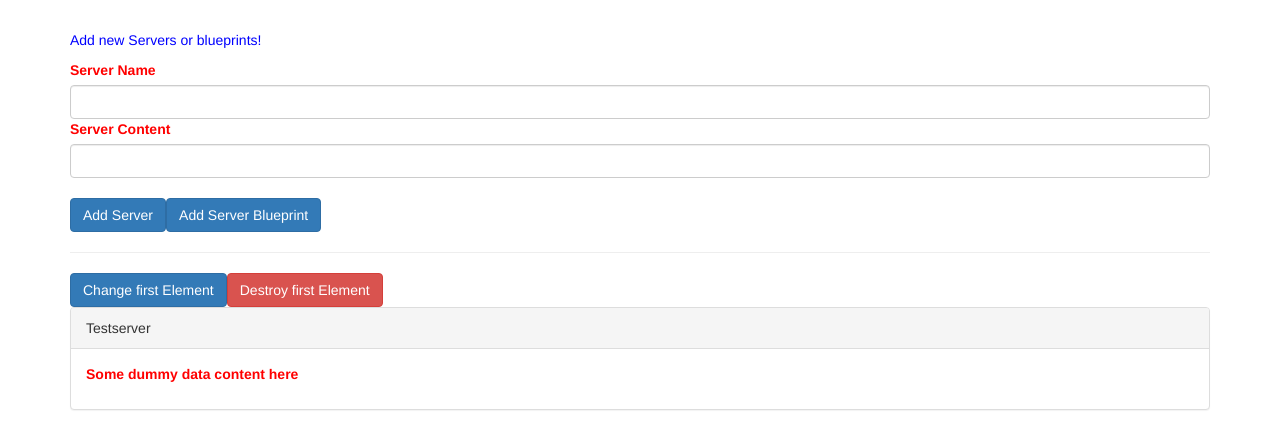
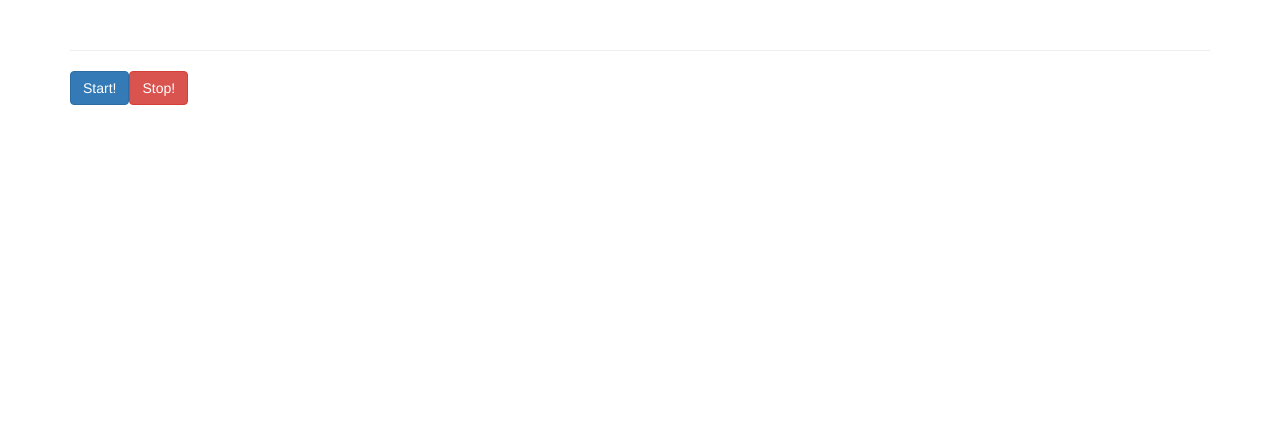
Before and after one commit to richardcalf/angular-the-complete-guide, an Angular app in the folder cmp-databinding-start/: page / in a window 1280 px wide. Shown: the top 448 px of the page. Built offline with nearby package versions, Linux system fonts and the light colour scheme.

Commit message:
assignment 4 : event binding view encapsulation (done)
I've done this badly because I can't get the different

components (odd and even) to not group together

all the odds are at the top, all the evens are grouped below

so I cheat by only using one component, even

```diff
--- a/cmp-databinding-start/src/app/app.component.html
+++ b/cmp-databinding-start/src/app/app.component.html
@@ -1,21 +1,22 @@
 <div class="container">
-  <app-cockpit
-  (serverCreated)="onServerAdded($event)"
-  (blueprintCreated)="onBlueprintAdded($event)"
-  ></app-cockpit>
   <hr>
   <div class="row">
     <div class="col-xs-12">
-      <button class="btn btn-primary" (click)="onChangeFirst()">Change first Element</button>
-      <button class="btn btn-danger" (click)="onDestroyFirst()">Destroy first Element</button>
-      <app-server-element
-      *ngFor="let serverElement of serverElements"
-      [name]="serverElement.name">
-      <p #contentParagraph>
-        <strong *ngIf="serverElement.type === 'server'" style="color: red">{{ serverElement.content }}</strong>
-        <em *ngIf="serverElement.type === 'blueprint'">{{ serverElement.content }}</em>
-      </p>
-    </app-server-element>
+      <app-gamecontrol
+      (myTickEvent)="onTickEvent($event)"
+      ></app-gamecontrol>
+      <div class="row" *ngFor="let item of listElements" >
+        <app-odd *ngIf="item.name === 'oddball'" >
+        </app-odd>
+      </div>
+      <div class="row" *ngFor="let item of listElements">
+        <app-even>
+          <p #contentParagraph>
+            <strong *ngIf="item.name === 'even'" style="color: green">{{ item.tick }} {{item.name}}</strong>
+            <strong *ngIf="item.name === 'odd'" style="color: red">{{ item.tick }}  {{item.name}}</strong>
+          </p>
+        </app-even>
+      </div>
     </div>
   </div>
 </div>
--- a/cmp-databinding-start/src/app/app.component.ts
+++ b/cmp-databinding-start/src/app/app.component.ts
@@ -6,30 +6,40 @@ import { Component } from '@angular/core';
   styleUrls: ['./app.component.css']
 })
 export class AppComponent {
-  serverElements = [{type: 'server', name: 'Testserver', content: 'Some dummy data content here'}];
+  //serverElements = [{type: 'server', name: 'Testserver', content: 'Some dummy data content here'}];
+  listElements = [];
 
-  onServerAdded(serverData: {serverName: string, serverContent: string}) {
-    this.serverElements.push({
-      type: 'server',
-      name: serverData.serverName,
-      content: serverData.serverContent
+  onTickEvent(tickData: {counter: number, type: string} ) {
+    console.log('tick Data:'+ tickData.counter+' '+tickData.type);
+      this.listElements.push({
+      tick: tickData.counter,
+      name: tickData.type
     });
+
   }
 
-  onBlueprintAdded(blueprintData: {serverName: string, serverContent: string}) {
-    this.serverElements.push({
-      type: 'blueprint',
-      name: blueprintData.serverName,
-      content: blueprintData.serverContent
-    });
-  }
+  // onServerAdded(serverData: {serverName: string, serverContent: string}) {
+  //   this.serverElements.push({
+  //     type: 'server',
+  //     name: serverData.serverName,
+  //     content: serverData.serverContent
+  //   });
+  // }
 
-  onChangeFirst() {
-    this.serverElements[0].name = 'Changed!';
-  }
+  // onBlueprintAdded(blueprintData: {serverName: string, serverContent: string}) {
+  //   this.serverElements.push({
+  //     type: 'blueprint',
+  //     name: blueprintData.serverName,
+  //     content: blueprintData.serverContent
+  //   });
+  // }
 
-  onDestroyFirst() {
-    this.serverElements.splice(0, 1);
-  }
+  // onChangeFirst() {
+  //   this.serverElements[0].name = 'Changed!';
+  // }
+
+  // onDestroyFirst() {
+  //   this.serverElements.splice(0, 1);
+  // }
 
 }
--- /dev/null
+++ b/cmp-databinding-start/src/app/even/even.component.html
@@ -0,0 +1,7 @@
+<div
+        class="panel panel-default">
+        <div class="panel-heading" #heading>{{ counter }}</div>
+        <div class="panel-body">
+          <ng-content></ng-content>
+        </div>
+      </div>
--- /dev/null
+++ b/cmp-databinding-start/src/app/even/even.component.ts
@@ -0,0 +1,16 @@
+import { Component, OnInit, Input } from '@angular/core';
+
+@Component({
+  selector: 'app-even',
+  templateUrl: './even.component.html',
+  styleUrls: ['./even.component.css']
+})
+export class EvenComponent implements OnInit {
+  @Input() counter;
+
+  constructor() { }
+
+  ngOnInit(): void {
+  }
+
+}
--- /dev/null
+++ b/cmp-databinding-start/src/app/gamecontrol/gamecontrol.component.html
@@ -0,0 +1,2 @@
+<button class="btn btn-primary" (click)="onGameStart()" >Start!</button>
+<button class="btn btn-danger" (click)="onGameStop()" >Stop!</button>
--- /dev/null
+++ b/cmp-databinding-start/src/app/gamecontrol/gamecontrol.component.ts
@@ -0,0 +1,34 @@
+import { Component, OnInit, EventEmitter, Output } from '@angular/core';
+
+@Component({
+  selector: 'app-gamecontrol',
+  templateUrl: './gamecontrol.component.html',
+  styleUrls: ['./gamecontrol.component.css']
+})
+export class GamecontrolComponent implements OnInit {
+    gameNumber: number = 0;
+    myTimeout;
+    @Output() myTickEvent = new EventEmitter<{counter: number, type: string}>();
+
+  constructor() { }
+
+  ngOnInit(): void {
+  }
+
+  onGameStart() {
+    this.myTimeout = setInterval(() => {
+      this.incrementGameNumber();
+      this.myTickEvent.emit({counter: this.gameNumber, type: (this.gameNumber % 2 == 0) ? 'even' : 'odd' });
+    }, 1000);
+  }
+
+  onGameStop() {
+    this.gameNumber = 0;
+    clearInterval(this.myTimeout);
+  }
+
+  incrementGameNumber() {
+    this.gameNumber++;
+  }
+
+}
--- /dev/null
+++ b/cmp-databinding-start/src/app/odd/odd.component.html
@@ -0,0 +1 @@
+<p>odd works!</p>
--- /dev/null
+++ b/cmp-databinding-start/src/app/odd/odd.component.ts
@@ -0,0 +1,16 @@
+import { Component, OnInit, Input } from '@angular/core';
+
+@Component({
+  selector: 'app-odd',
+  templateUrl: './odd.component.html',
+  styleUrls: ['./odd.component.css']
+})
+export class OddComponent implements OnInit {
+  @Input() counter;
+
+  constructor() { }
+
+  ngOnInit(): void {
+  }
+
+}
```
Also changed, not shown: cmp-databinding-start/src/app/app.module.ts (+7 -1 lines), cmp-databinding-start/src/app/even/even.component.css (added), cmp-databinding-start/src/app/gamecontrol/gamecontrol.component.css (added), cmp-databinding-start/src/app/odd/odd.component.css (added), 2 other files (tests, documents, lock files or other folders).
